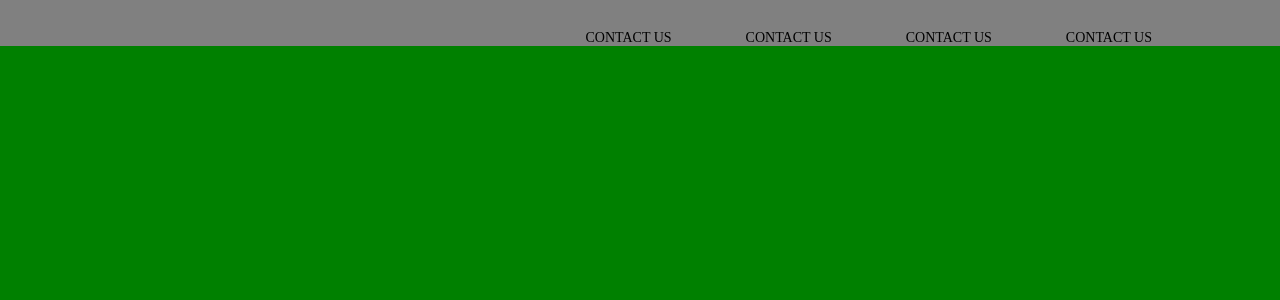
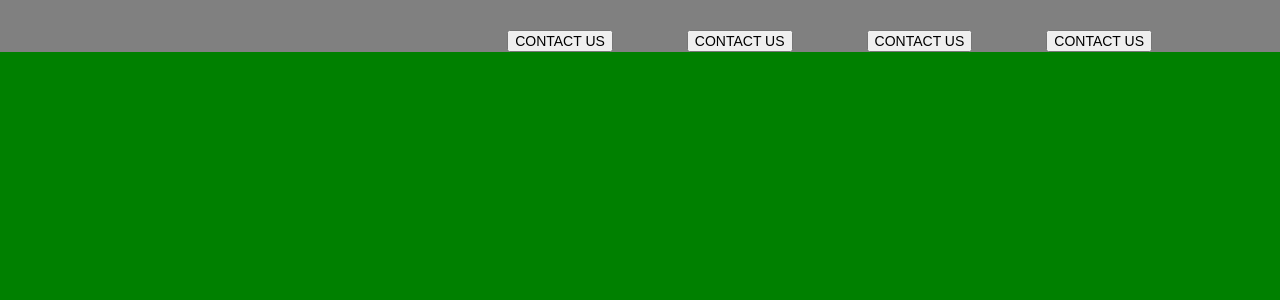
Before and after one commit to Kalmanis/Prog-Bio, a Flask app: page / in a window 1280 px wide. Shown: the top 300 px of the page. Run offline with Flask 2, Linux system fonts and the light colour scheme.

Commit message:
button test

```diff
--- a/static/css/navbar.css
+++ b/static/css/navbar.css
@@ -29,12 +29,12 @@ nav li{
     margin-left: 70px;
     padding-top: 30px;
 }
-nav a{
+nav button{
     color: black;
     text-decoration: none;
     text-transform: uppercase;
     font-size: 14px;
 }
-nav a:hover{
+nav button:hover{
     color: white;
 }
--- a/templates/BioM.html
+++ b/templates/BioM.html
@@ -10,10 +10,10 @@
             <div class="container">
                 <nav>
                     <ul>
-                        <li><a href="BioC.html">Contact Us</a></li>
-                        <li><a href="BioC.html">Contact Us</a></li>
-                        <li><a href="BioC.html">Contact Us</a></li>
-                        <li><a href="BioC.html">Contact Us</a></li>
+                        <li><button>Contact Us</button></li>
+                        <li><button>Contact Us</button></li>
+                        <li><button>Contact Us</button></li>
+                        <li><button>Contact Us</button></li>
                     </ul>
                 </nav>
             </div>
```
